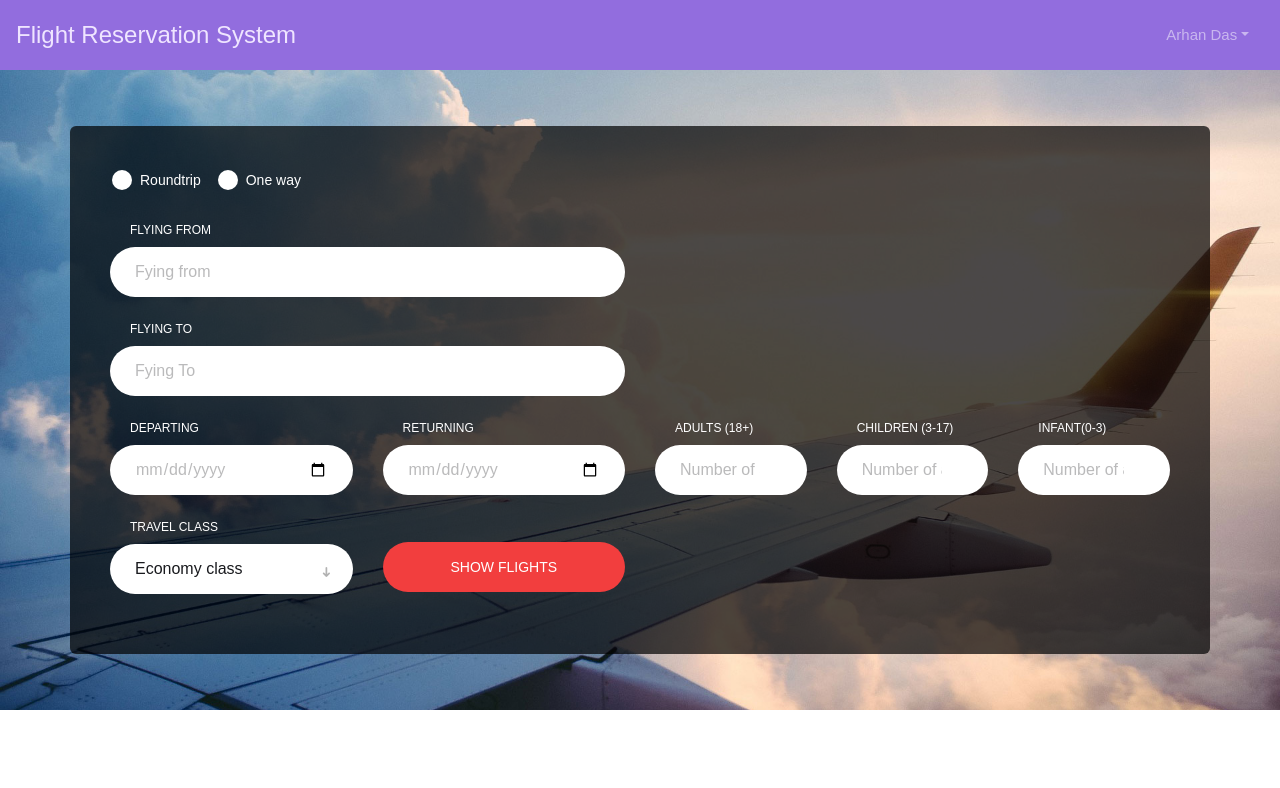
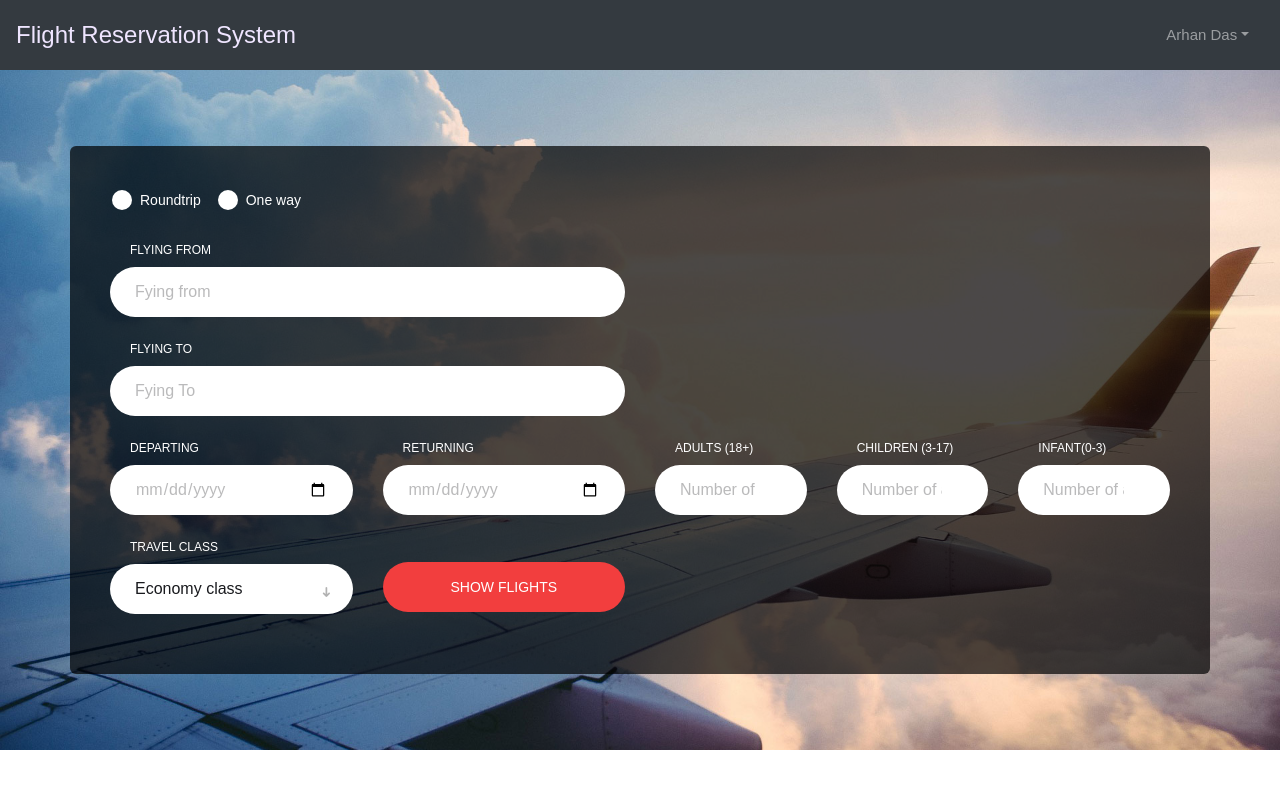
Before and after one commit to Aman270399/GladDemo, an Angular app in the folder Frontend/: page /home in a window 1280 px wide. Shown: the top 788 px of the page. Built offline with nearby package versions, Linux system fonts and the light colour scheme.

Commit message:
Changes to layout

```diff
--- a/Frontend/src/app/components/home/home.component.css
+++ b/Frontend/src/app/components/home/home.component.css
@@ -1,6 +1,6 @@
 .section {
 	position: relative;
-	height: 80vh;
+	height: 85vh;
 }
 
 .section .section-center {
--- a/Frontend/src/app/shared/header/header.component.css
+++ b/Frontend/src/app/shared/header/header.component.css
@@ -1,7 +1,7 @@
 .navbar {
     font-family: 'Varela Round', sans-serif;
 	color: #fff;
-	background: #926dde !important;
+	/* background: #926dde !important; */
 	padding: 16px 16px;
 	border-radius: 0;
 	border: none;
```
Also changed, not shown: 1 other file (tests, documents, lock files or other folders).
